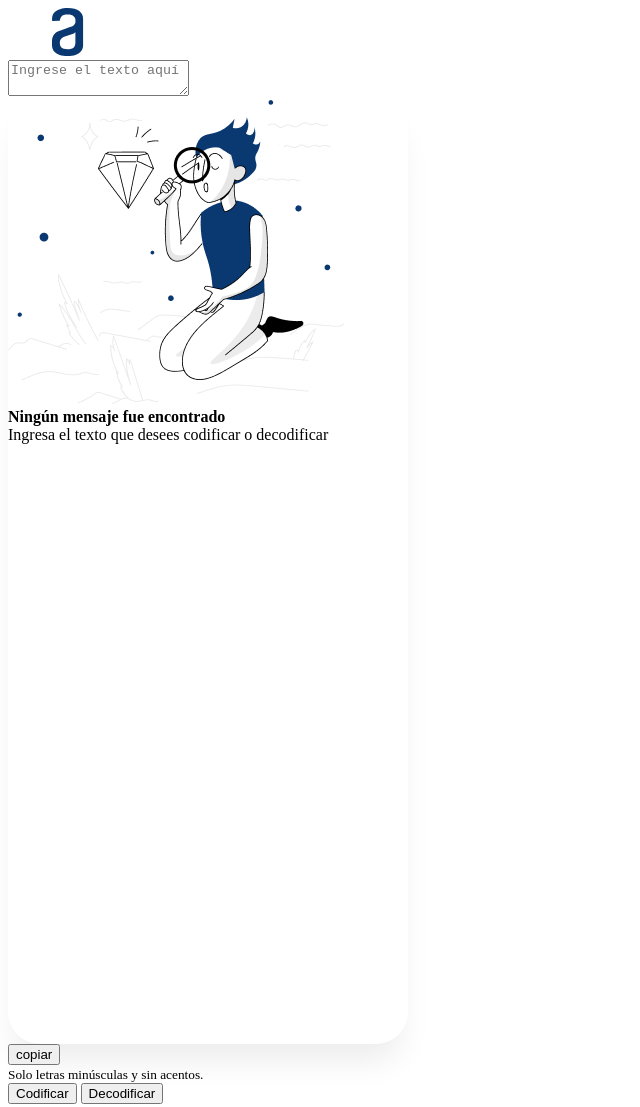
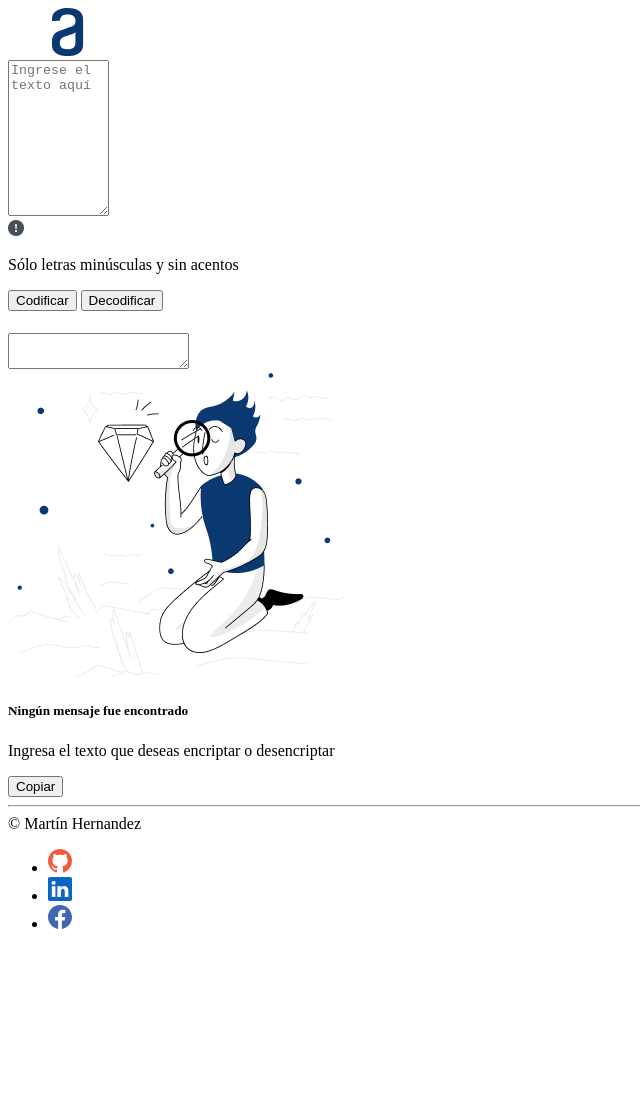
Before and after one commit to MartinCba/Oracle-Next-Education-challenge1, a plain HTML site: page index.html in a window 1280 px wide. Shown: the whole page, without its empty margins (0-640 px from the left). After the commit the page ends 949 px from the top, so only its background shows below. Drawn offline with Linux system fonts and the light colour scheme.

Commit message:
agregado el footer y clases

```diff
--- a/index.html
+++ b/index.html
@@ -8,33 +8,103 @@
     <link rel="stylesheet" href="style.css" />
   </head>
   <body>
-    <header>
+    <div class="header">
       <img src="./img/Logo.svg" alt="logo alura" class="logo" />
-    </header>
-    <main>
-      <textarea placeholder="Ingrese el texto aquí" class="texto"></textarea>
-    </main>
-    <section>
-      <div class="section-container">
-        <div>
-          <img src="./img/Muñeco.png" class="muñeco"/>
-        </div>
-        <div>
-          <strong>Ningún mensaje fue encontrado</strong><br />
-          <span>Ingresa el texto que desees codificar o decodificar</span>
+    </div>
+    <div class="container">
+      <div class="main_container">
+        <textarea
+          name="textBox"
+          id="textBox"
+          cols="10"
+          rows="10"
+          placeholder="Ingrese el texto aquí"
+        ></textarea>
+        <div class="encrypt_decrypt_container">
+          <div class="warning_container">
+            <img src="./img/exclamation.png" />
+            <p class="input_warning">Sólo letras minúsculas y sin acentos</p>
+          </div>
+          <div class="encrypt_decrypt_buttons">
+            <button type="button" id="encryptButton" onclick="encryptTextv2()">
+              Codificar
+            </button>
+            <button type="button" id="decryptButton" onclick="decryptText()">
+              Decodificar
+            </button>
+          </div>
         </div>
       </div>
-      <input type="button" class="boton copiar" value="copiar"/>
-    </section>
+      <div class="result_box">
+        <h5 id="resultsTitle"></h5>
+        <textarea readonly id="results"></textarea>
+        <div id="notFound">
+          <img class="img_not_found" src="./img/Muñeco.png" alt="" />
+          <h5>Ningún mensaje fue encontrado</h5>
+          <p>Ingresa el texto que deseas encriptar o desencriptar</p>
+        </div>
+        <button type="button" id="copyResultButton" onclick="copyText()">
+          Copiar
+        </button>
+      </div>
+    </div>
+    <hr class="footer_hr" />
     <footer>
       <div>
-        <span class="icon-info"></span
-        ><small>Solo letras minúsculas y sin acentos.</small>
+        <span>© <span id="year"></span> Martín Hernandez</span>
       </div>
-      <div>
-        <input type="button" value="Codificar" class="boton"/>
-        <input type="button" value="Decodificar" class="boton" />
-      </div>
+      <ul class="links">
+        <li>
+          <a href="https://github.com/MartinCba">
+            <svg
+              xmlns="http://www.w3.org/2000/svg"
+              width="24px"
+              height="24px"
+              fill="#f25a40"
+              class="bi bi-github"
+              viewBox="0 0 16 16"
+            >
+              <path
+                d="M8 0C3.58 0 0 3.58 0 8c0 3.54 2.29 6.53 5.47 7.59.4.07.55-.17.55-.38 0-.19-.01-.82-.01-1.49-2.01.37-2.53-.49-2.69-.94-.09-.23-.48-.94-.82-1.13-.28-.15-.68-.52-.01-.53.63-.01 1.08.58 1.23.82.72 1.21 1.87.87 2.33.66.07-.52.28-.87.51-1.07-1.78-.2-3.64-.89-3.64-3.95 0-.87.31-1.59.82-2.15-.08-.2-.36-1.02.08-2.12 0 0 .67-.21 2.2.82.64-.18 1.32-.27 2-.27.68 0 1.36.09 2 .27 1.53-1.04 2.2-.82 2.2-.82.44 1.1.16 1.92.08 2.12.51.56.82 1.27.82 2.15 0 3.07-1.87 3.75-3.65 3.95.29.25.54.73.54 1.48 0 1.07-.01 1.93-.01 2.2 0 .21.15.46.55.38A8.012 8.012 0 0 0 16 8c0-4.42-3.58-8-8-8z"
+              />
+            </svg>
+          </a>
+        </li>
+        <li>
+          <a
+            href="https://www.linkedin.com/in/martin-hernandez-a92362218?lipi=urn%3Ali%3Apage%3Ad_flagship3_profile_view_base_contact_details%3BJWaaEP4AQVCDj6cyTYp3tw%3D%3D"
+          >
+            <svg
+              xmlns="http://www.w3.org/2000/svg"
+              width="24"
+              height="24"
+              fill="#0a66c2"
+              class="bi bi-linkedin"
+              viewBox="0 0 16 16"
+            >
+              <path
+                d="M0 1.146C0 .513.526 0 1.175 0h13.65C15.474 0 16 .513 16 1.146v13.708c0 .633-.526 1.146-1.175 1.146H1.175C.526 16 0 15.487 0 14.854V1.146zm4.943 12.248V6.169H2.542v7.225h2.401zm-1.2-8.212c.837 0 1.358-.554 1.358-1.248-.015-.709-.52-1.248-1.342-1.248-.822 0-1.359.54-1.359 1.248 0 .694.521 1.248 1.327 1.248h.016zm4.908 8.212V9.359c0-.216.016-.432.08-.586.173-.431.568-.878 1.232-.878.869 0 1.216.662 1.216 1.634v3.865h2.401V9.25c0-2.22-1.184-3.252-2.764-3.252-1.274 0-1.845.7-2.165 1.193v.025h-.016a5.54 5.54 0 0 1 .016-.025V6.169h-2.4c.03.678 0 7.225 0 7.225h2.4z"
+              />
+            </svg>
+          </a>
+        </li>
+        <li>
+          <a href="https://www.facebook.com/martin.hernandez.1044/">
+            <svg
+              xmlns="http://www.w3.org/2000/svg"
+              width="24"
+              height="24"
+              fill="#4267b2"
+              class="bi bi-facebook"
+              viewBox="0 0 16 16"
+            >
+              <path
+                d="M16 8.049c0-4.446-3.582-8.05-8-8.05C3.58 0-.002 3.603-.002 8.05c0 4.017 2.926 7.347 6.75 7.951v-5.625h-2.03V8.05H6.75V6.275c0-2.017 1.195-3.131 3.022-3.131.876 0 1.791.157 1.791.157v1.98h-1.009c-.993 0-1.303.621-1.303 1.258v1.51h2.218l-.354 2.326H9.25V16c3.824-.604 6.75-3.934 6.75-7.951z"
+              />
+            </svg>
+          </a>
+        </li>
+      </ul>
     </footer>
   </body>
 </html>
```
